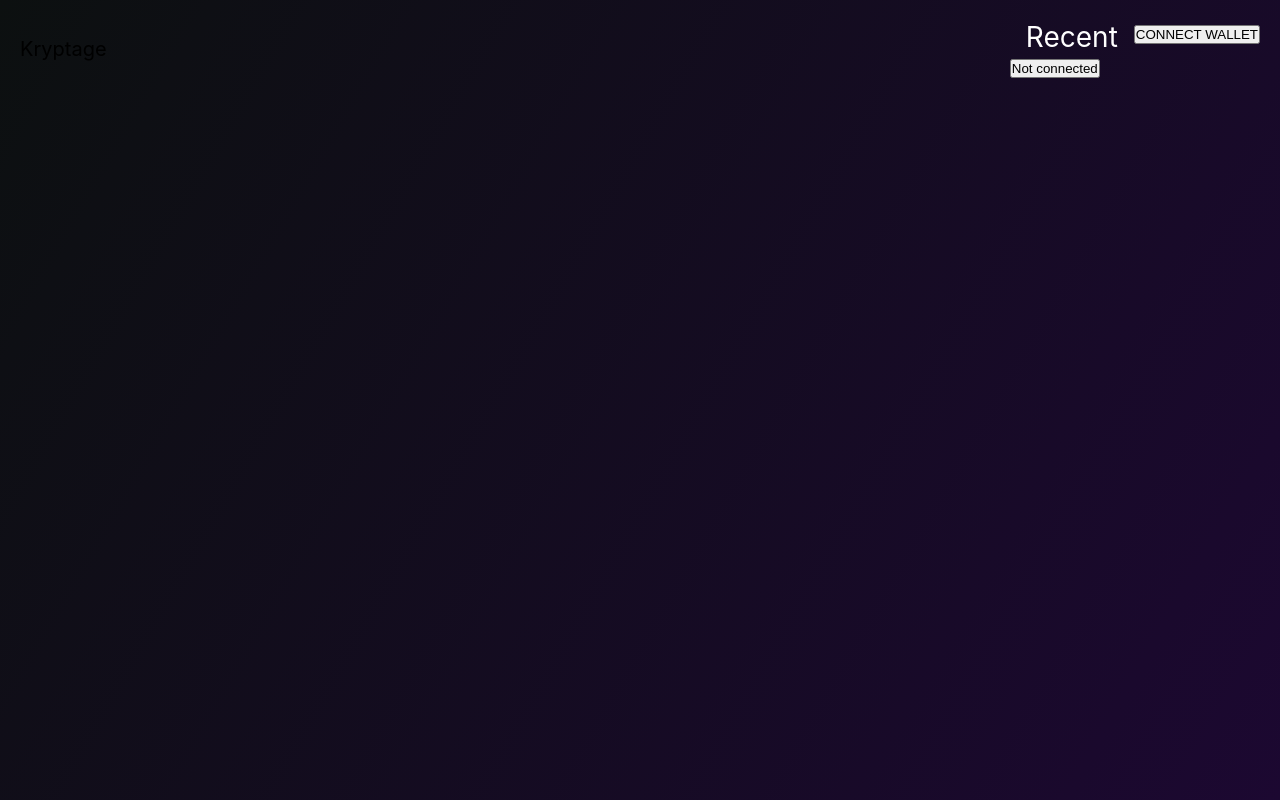
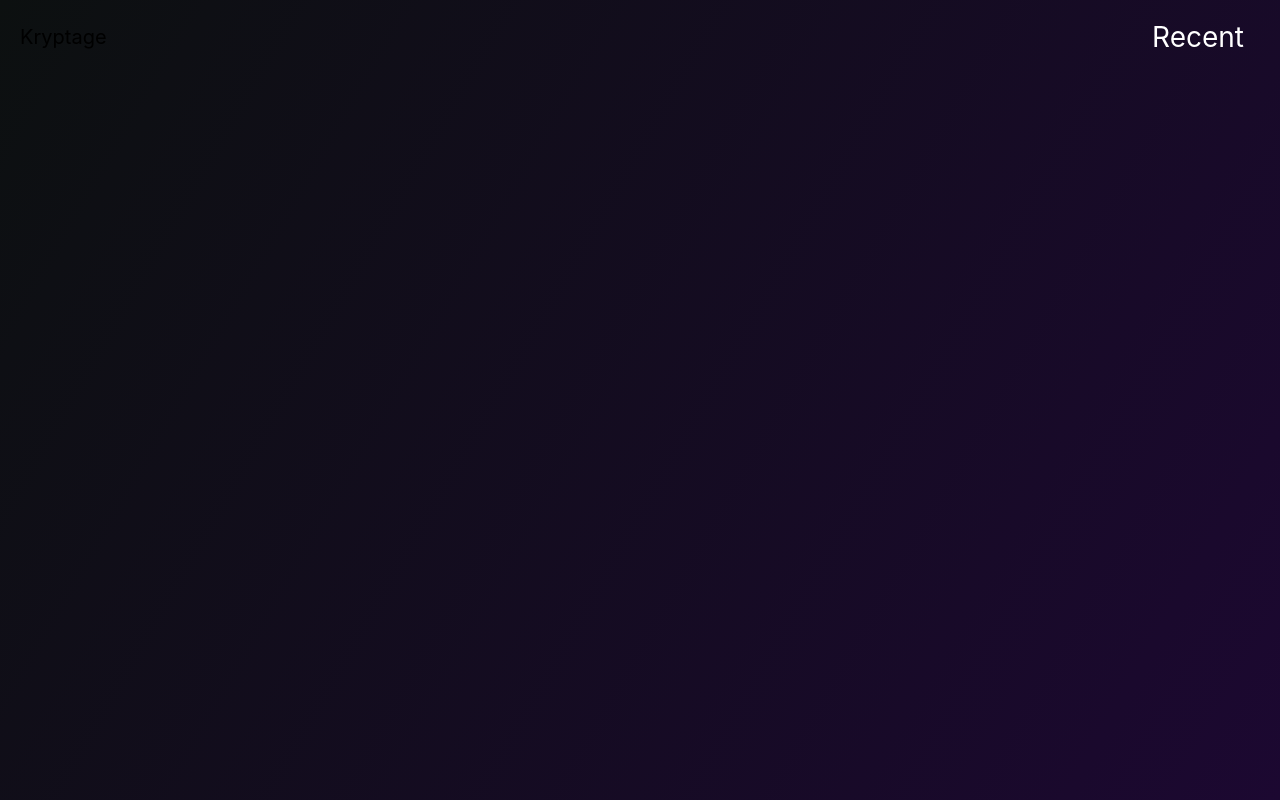
Before and after one commit to SanjayKumar-M/Kryptage, a React (Create React App) app in the folder frontend/: page / in a window 1280 px wide. Built offline with nearby package versions, Linux system fonts and the light colour scheme.

Commit message:
compiled

```diff
--- a/frontend/src/Components/Navbar.jsx
+++ b/frontend/src/Components/Navbar.jsx
@@ -1,62 +1,7 @@
-import { React, useState } from 'react'
+import React from 'react'
 import '../Navbar.css'
-import { networks } from '../Utils/networks';
 
 function Navbar() {
-  const [currentAccount, setCurrentAccount] = useState('');
-
-  const [network, setNetwork] = useState('');
-  const connectWallet = async () => {
-    try {
-      const { ethereum } = window;
-
-      if (!ethereum) {
-        alert("Get MetaMask -> https://metamask.io/");
-        return;
-      }
-      const account = await ethereum.request({ method: "eth_requestAccounts" });
-
-
-      console.log("Connected", account[0]);
-      setCurrentAccount(account[0]);
-    } catch (error) {
-      console.log(error)
-    }
-  }
-
-
-  const checkIfWalletIsConnected = async () => {
-
-
-    const { ethereum } = window;
-    if (!ethereum) {
-      alert("Please install or activate Metamask wallet");
-      return;
-    } else {
-      console.log("Haha", ethereum);
-
-    }
-    const account = await ethereum.request({ method: "eth_Accounts" });
-    if (account.length !== 0) {
-      const accounts = account[0];
-      console.log('Found an authorized account:', accounts);
-      setCurrentAccount(accounts);
-    } else {
-      console.log('No authorized account found');
-    }
-
-    const chainId = await ethereum.request({ method: 'eth_chainId' });
-    setNetwork(networks[chainId]);
-
-    ethereum.on('chainChanged', handleChainChanged);
-
-
-    function handleChainChanged(_chainId) {
-      window.location.reload();
-    }
-
-
-  }
 
 
   return (
@@ -67,12 +12,8 @@ function Navbar() {
       <div className='right'>
         <ul>
           <li> <a href='/'>Recent</a></li>
-          <li><button onClick={connectWallet}>CONNECT WALLET</button></li>
+          <li></li>
         </ul>
-        <div className="right">
-
-          {currentAccount ? <button>Wallet: {currentAccount.slice(0, 6)}...{currentAccount.slice(-4)}</button>  : <button>Not connected </button> }
-        </div>
 
 
       </div>
```
